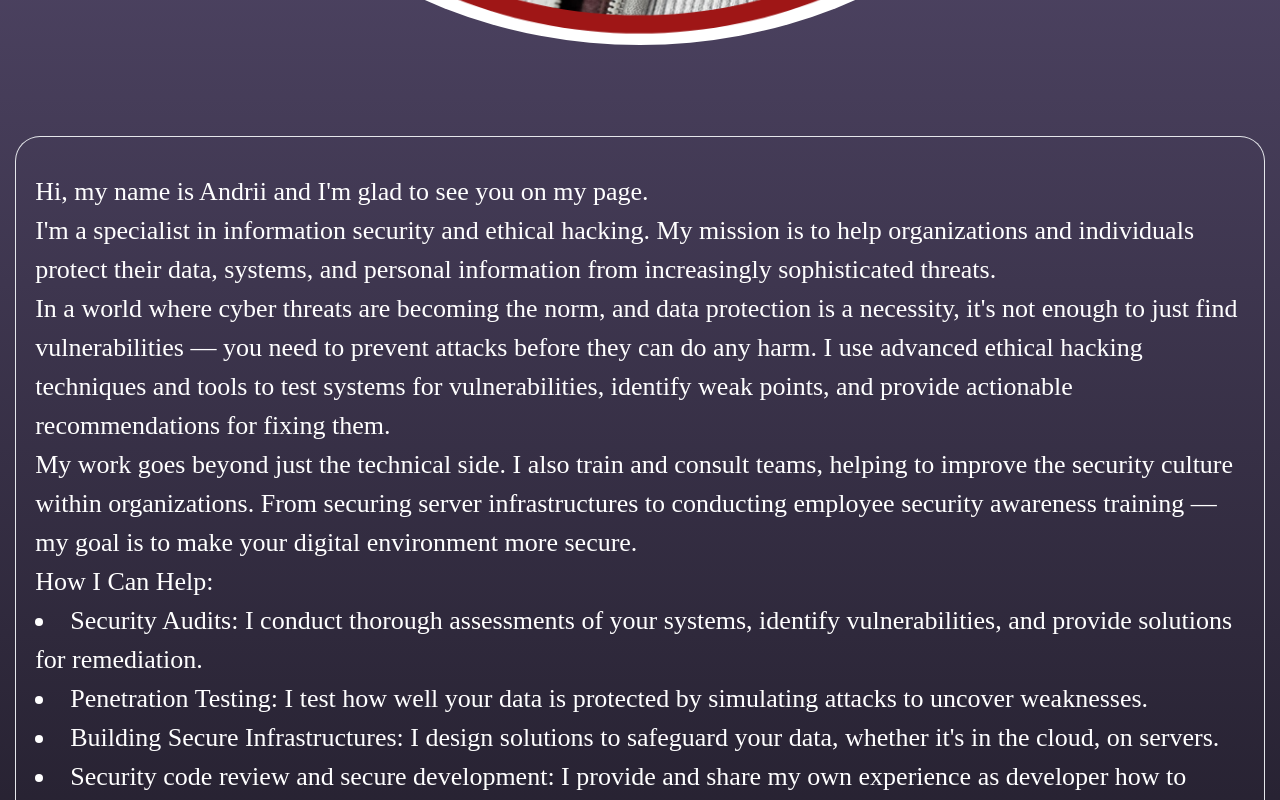
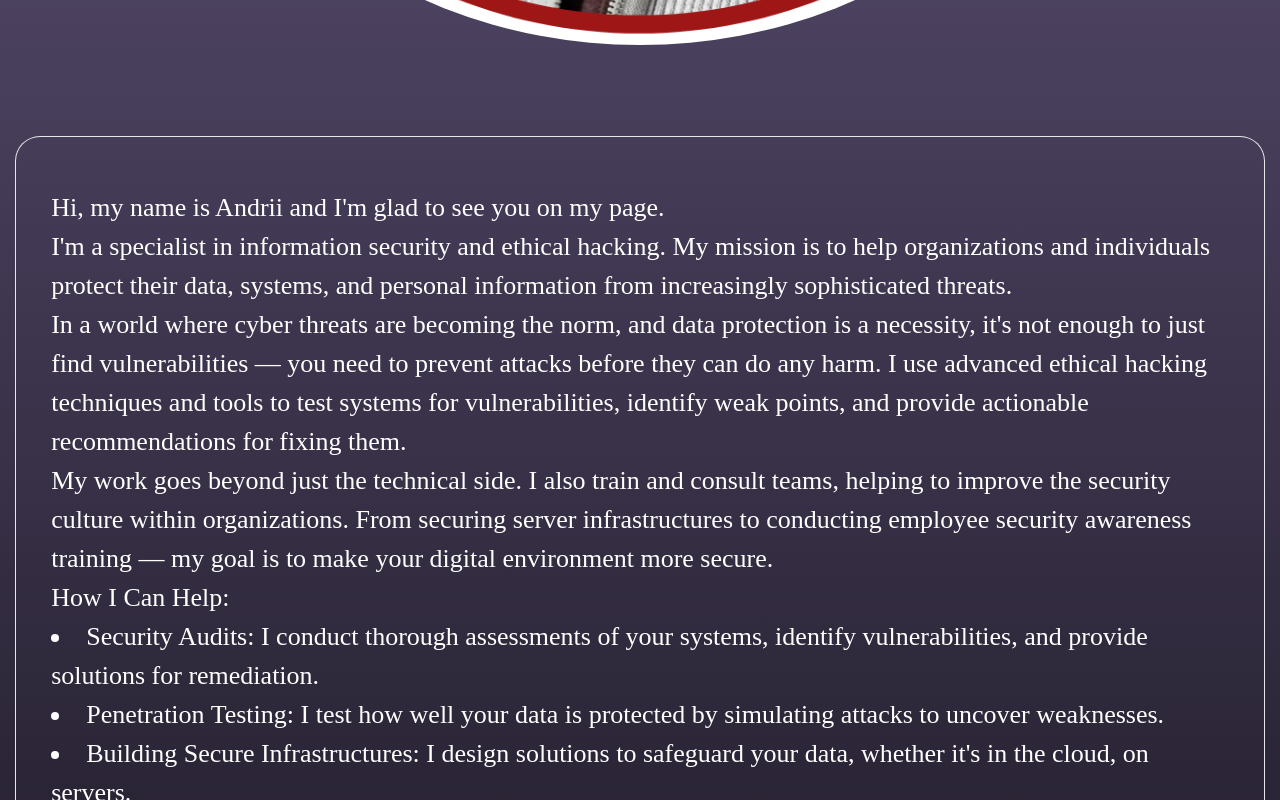
Before and after one commit to TheUnknownSoul/CV-page, a React (Create React App) app: page /CV-page in a window 1280 px wide. Shown: the part 1200-2000 px from the top of the page. Built offline with nearby package versions, Linux system fonts and the light colour scheme; the HTML template or start-up script is replaced by a standard one.

Commit message:
Small style fix for Firefox browser

```diff
--- a/src/components/AboutMeSection.tsx
+++ b/src/components/AboutMeSection.tsx
@@ -9,7 +9,7 @@ export default function AboutMeSection() {
             <img src={my_photo} alt="Andrey" className="avatar rounded-full py-7"/>
             <div className="mx-auto mt-16  rounded-3xl ring-1 ring-gray-200 ">
 
-                <div className=" p-2  lg:w-full  lg:flex-shrink-0 ">
+                <div className=" p-6  lg:w-full  lg:flex-shrink-0 ">
                     <p>
                         Hi, my name is Andrii and I'm glad to see you on my page.
                         <br/>
```
